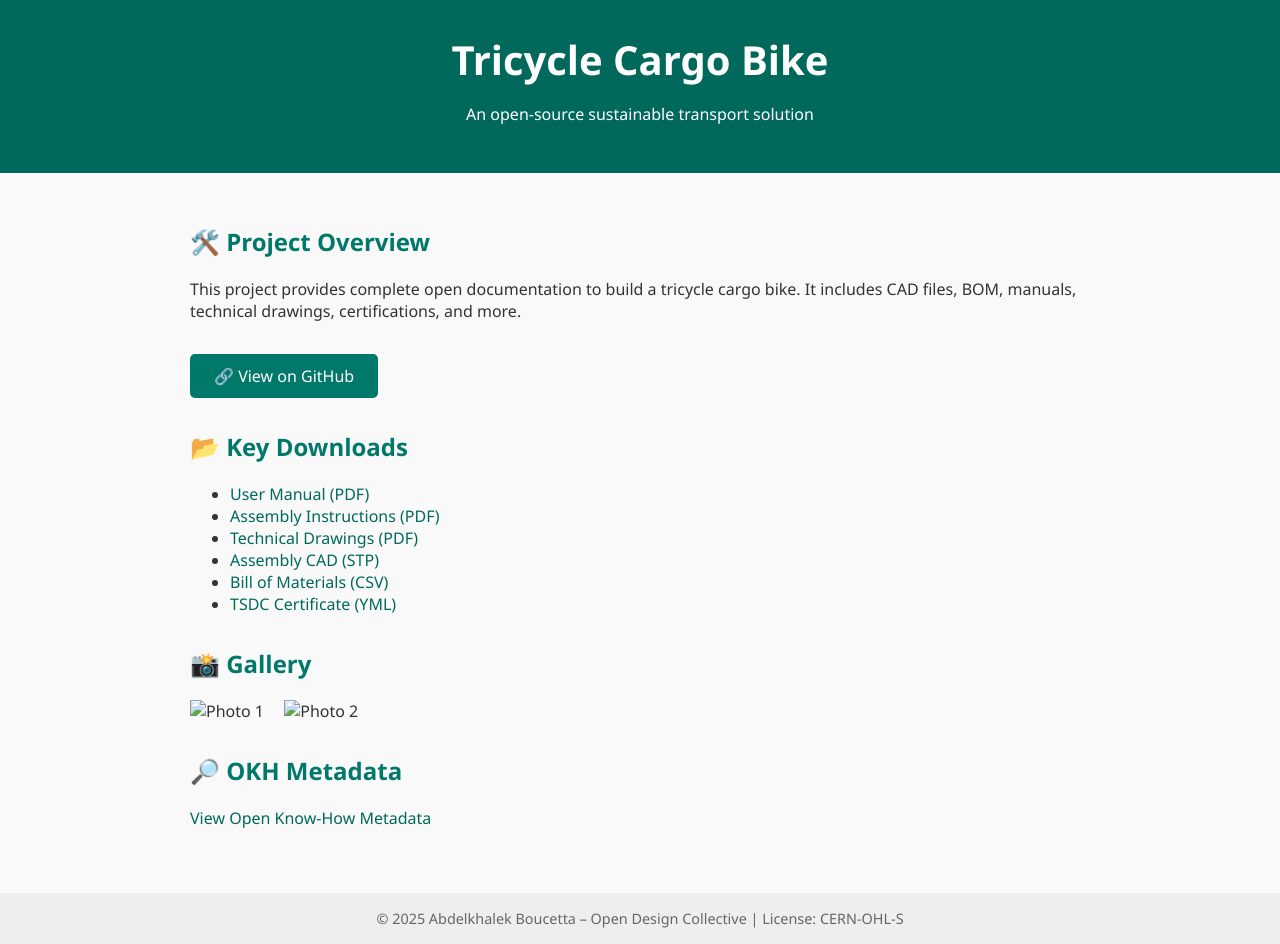
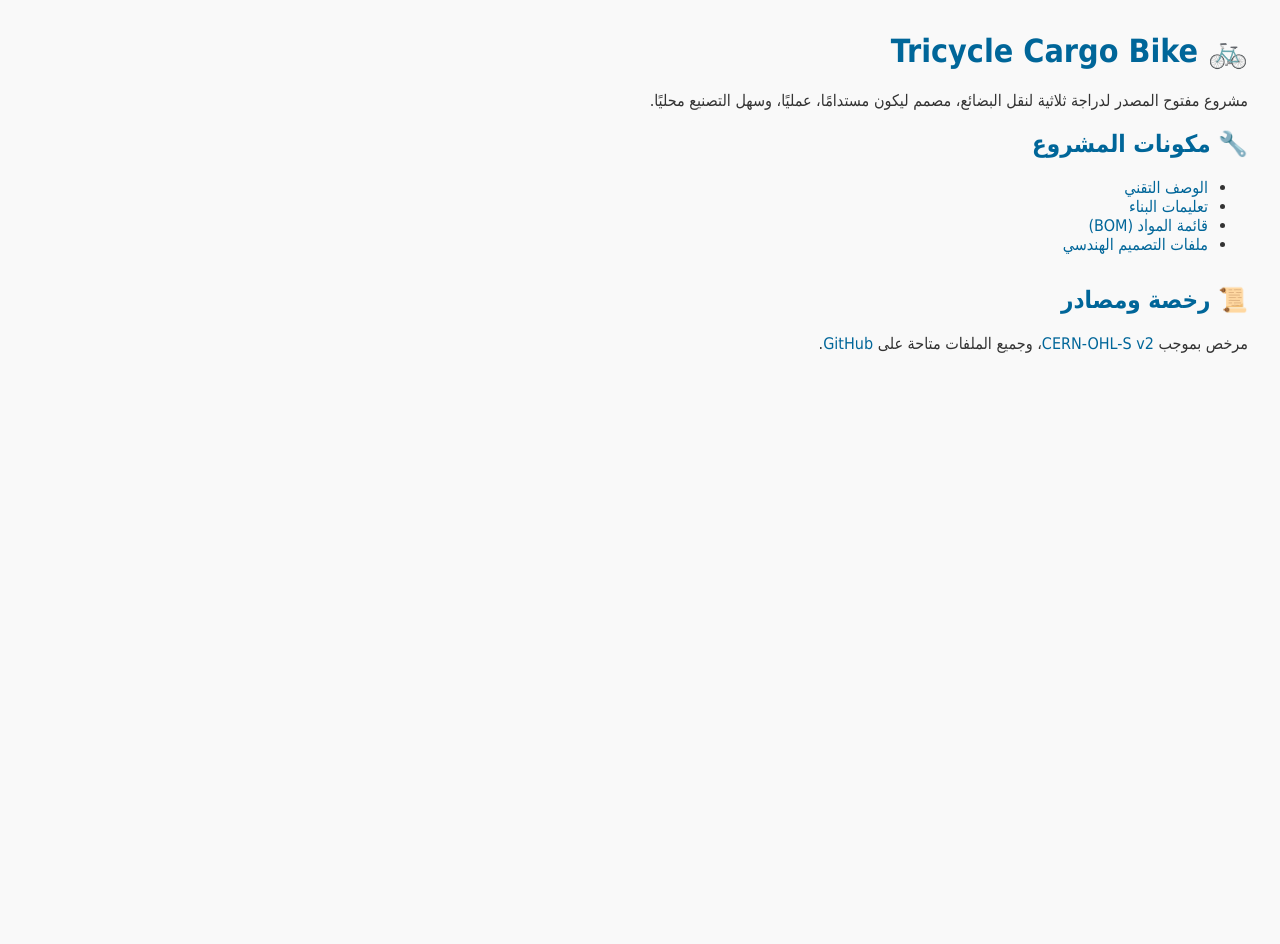
Before and after one commit to boucettaabdelkhalek2/Tricycle_Cargo_Bike_Original-1, a plain HTML site: page index.html in a window 1280 px wide. After the commit the page ends 800 px from the top, so only its background shows below. Drawn offline with Linux system fonts and the light colour scheme.

Commit message:
Update index.html
Signed-off-by: Abdelkhalek Boucetta <boucettaabdelkhalek25@gmail.com>

```diff
--- a/index.html
+++ b/index.html
@@ -1,106 +1,35 @@
+<!-- web/index.html -->
 <!DOCTYPE html>
-<html lang="en">
+<html lang="ar" dir="rtl">
 <head>
   <meta charset="UTF-8" />
-  <meta name="viewport" content="width=device-width, initial-scale=1.0"/>
-  <title>Tricycle Cargo Bike – Open Source Project</title>
+  <meta name="viewport" content="width=device-width, initial-scale=1.0" />
+  <title>Tricycle Cargo Bike – دراجة نقل مفتوحة المصدر</title>
   <style>
-    body {
-      font-family: "Segoe UI", sans-serif;
-      background: #f9f9f9;
-      color: #333;
-      margin: 0;
-      padding: 0;
-    }
-    header {
-      background: #00695c;
-      color: white;
-      padding: 2rem;
-      text-align: center;
-    }
-    header h1 {
-      margin: 0;
-      font-size: 2.5rem;
-    }
-    main {
-      padding: 2rem;
-      max-width: 900px;
-      margin: auto;
-    }
-    section {
-      margin-bottom: 2rem;
-    }
-    h2 {
-      color: #00796b;
-    }
-    a {
-      color: #00695c;
-      text-decoration: none;
-    }
-    a:hover {
-      text-decoration: underline;
-    }
-    .btn {
-      background: #00796b;
-      color: white;
-      padding: 0.7rem 1.5rem;
-      border-radius: 5px;
-      text-decoration: none;
-      display: inline-block;
-      margin-top: 1rem;
-    }
-    footer {
-      background: #eeeeee;
-      text-align: center;
-      padding: 1rem;
-      font-size: 0.9rem;
-      color: #666;
-    }
+    body { font-family: Tahoma, sans-serif; background: #f9f9f9; margin: 2rem; color: #333; direction: rtl; }
+    h1, h2 { color: #006699; }
+    a { color: #006699; text-decoration: none; }
+    a:hover { text-decoration: underline; }
+    .section { margin-bottom: 2rem; }
   </style>
 </head>
 <body>
-  <header>
-    <h1>Tricycle Cargo Bike</h1>
-    <p>An open-source sustainable transport solution</p>
-  </header>
+  <h1>🚲 Tricycle Cargo Bike</h1>
+  <p>مشروع مفتوح المصدر لدراجة ثلاثية لنقل البضائع، مصمم ليكون مستدامًا، عمليًا، وسهل التصنيع محليًا.</p>
 
-  <main>
-    <section>
-      <h2>🛠️ Project Overview</h2>
-      <p>
-        This project provides complete open documentation to build a
-        tricycle cargo bike. It includes CAD files, BOM, manuals,
-        technical drawings, certifications, and more.
-      </p>
-      <a class="btn" href="https://github.com/boucettaabdelkhalek2/Tricycle_Cargo_Bike_Original-1" target="_blank">🔗 View on GitHub</a>
-    </section>
+  <div class="section">
+    <h2>🔧 مكونات المشروع</h2>
+    <ul>
+      <li><a href="../wiki/Technical-Description.md">الوصف التقني</a></li>
+      <li><a href="../wiki/Build-Instructions.md">تعليمات البناء</a></li>
+      <li><a href="../wiki/Bill-of-Materials.md">قائمة المواد (BOM)</a></li>
+      <li><a href="../wiki/CAD-Models.md">ملفات التصميم الهندسي</a></li>
+    </ul>
+  </div>
 
-    <section>
-      <h2>📂 Key Downloads</h2>
-      <ul>
-        <li><a href="../docs/User_Manual.pdf" target="_blank">User Manual (PDF)</a></li>
-        <li><a href="../docs/Assembly_Instructions.pdf" target="_blank">Assembly Instructions (PDF)</a></li>
-        <li><a href="../docs/Technical_Drawings.pdf" target="_blank">Technical Drawings (PDF)</a></li>
-        <li><a href="../CAD/Assembly1.stp" target="_blank">Assembly CAD (STP)</a></li>
-        <li><a href="../BOM/bom.csv" target="_blank">Bill of Materials (CSV)</a></li>
-        <li><a href="../cert/TSDC-certificate.yml" target="_blank">TSDC Certificate (YML)</a></li>
-      </ul>
-    </section>
-
-    <section>
-      <h2>📸 Gallery</h2>
-      <img src="../images/photo1.jpg" alt="Photo 1" width="300" style="margin-right: 1rem;">
-      <img src="../images/photo2.jpg" alt="Photo 2" width="300">
-    </section>
-
-    <section>
-      <h2>🔎 OKH Metadata</h2>
-      <p><a href="../okh-manifest.yml" target="_blank">View Open Know-How Metadata</a></p>
-    </section>
-  </main>
-
-  <footer>
-    &copy; 2025 Abdelkhalek Boucetta – Open Design Collective | License: CERN-OHL-S
-  </footer>
+  <div class="section">
+    <h2>📜 رخصة ومصادر</h2>
+    <p>مرخص بموجب <a href="https://cern-ohl.web.cern.ch/">CERN-OHL-S v2</a>، وجميع الملفات متاحة على <a href="https://github.com/boucettaabdelkhalek2/Tricycle_Cargo_Bike_Original">GitHub</a>.</p>
+  </div>
 </body>
 </html>
```
